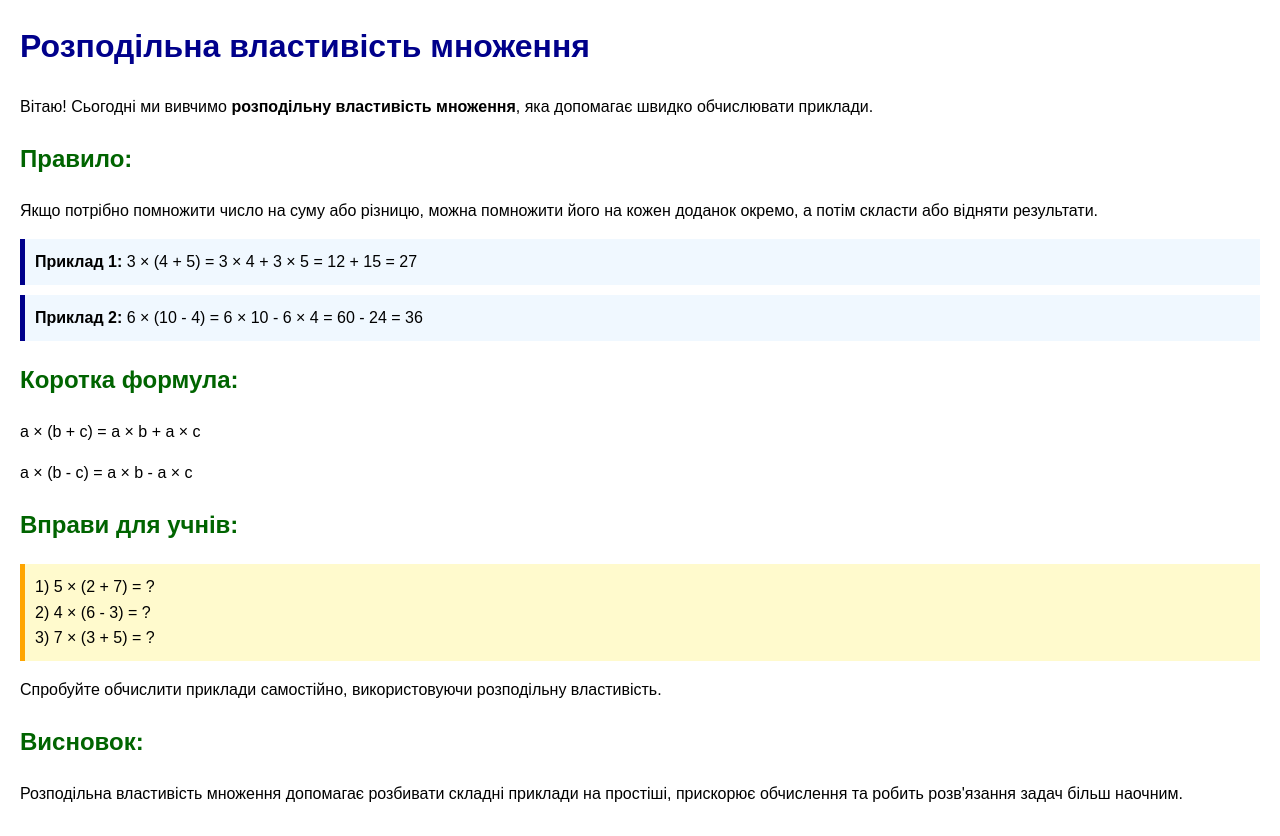
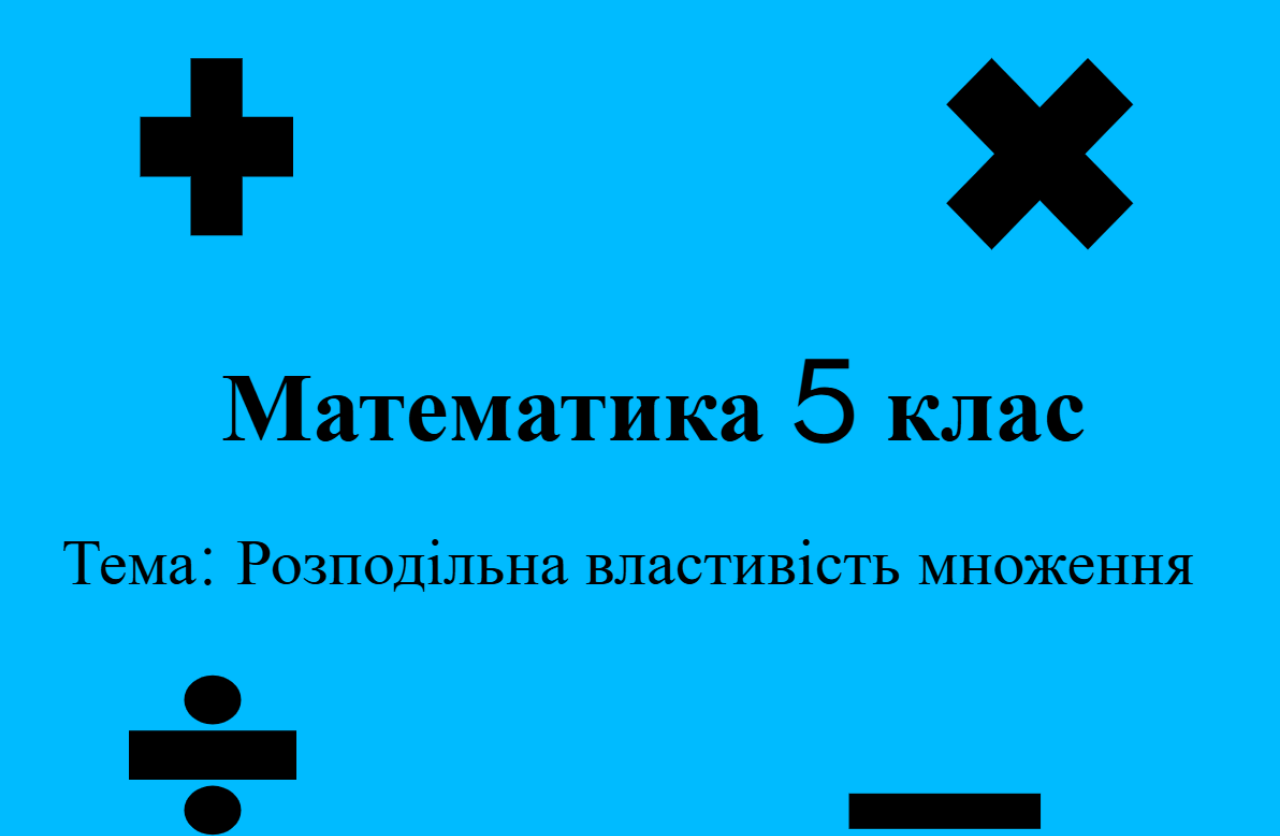
Before and after one commit to elenarekal06-oss/math5class-, a plain HTML site: page index.html in a window 1280 px wide. Shown: the top 836 px of the page. Drawn offline with Linux system fonts and the light colour scheme.

Commit message:
Add files via upload

```diff
--- a/index.html
+++ b/index.html
@@ -2,18 +2,13 @@
 <html lang="uk">
 <head>
     <meta charset="UTF-8">
-    <title>Розподільна властивість множення</title>
-    <style>
-        body { font-family: Arial, sans-serif; margin: 20px; line-height: 1.6; }
-        h1 { color: darkblue; }
-        h2 { color: darkgreen; }
-        ul { margin-left: 20px; }
-        .example { background-color: #f0f8ff; padding: 10px; margin: 10px 0; border-left: 5px solid darkblue; }
-        .exercise { background-color: #fffacd; padding: 10px; margin: 10px 0; border-left: 5px solid orange; }
-    </style>
+    <title>Математика 5 клас - Розподільна властивість множення</title>
+    <link rel="stylesheet" href="style.css">
 </head>
 <body>
-    <h1>Розподільна властивість множення</h1>
+<header>
+    <img src="банер.png" alt="Математика 5 клас - Розподільна властивість множення">
+</header>
 
     <p>Вітаю! Сьогодні ми вивчимо <strong>розподільну властивість множення</strong>, яка допомагає швидко обчислювати приклади.</p>
 
```
